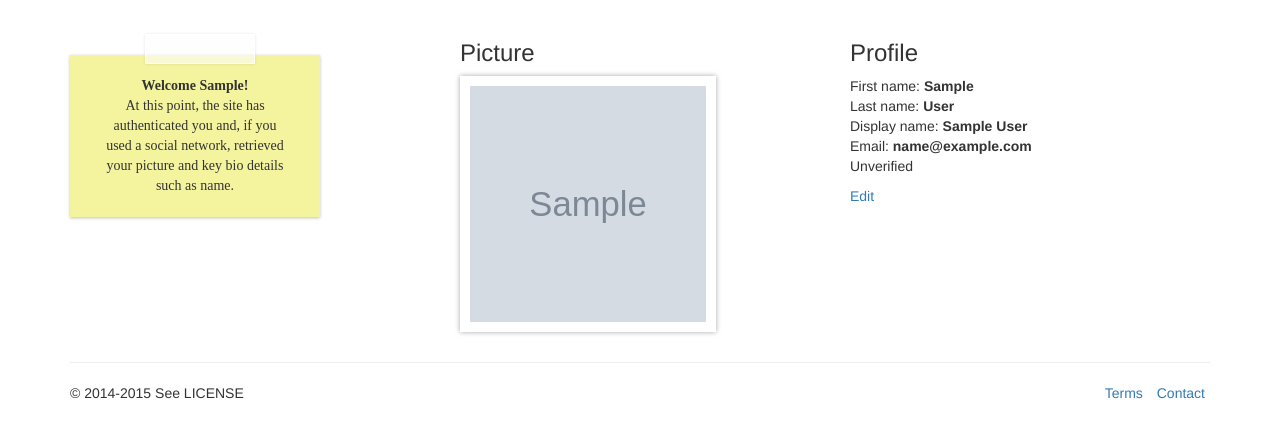
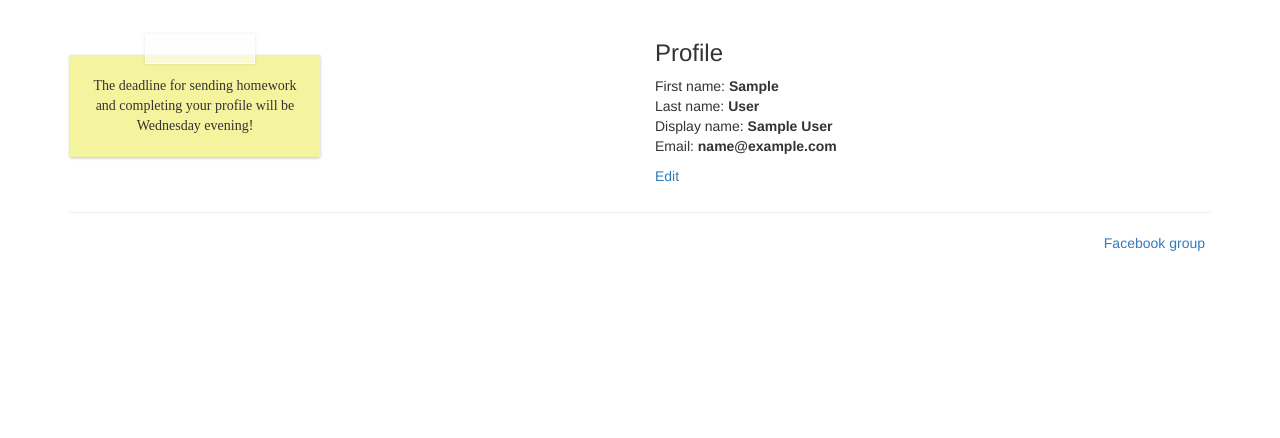
Before and after one commit to infoclock/OlympicTracker, a Django app: page /member/ in a window 1280 px wide. Shown: the part 51-489 px from the top of the page. Run offline with Django 3.2, Linux system fonts and the light colour scheme; a user stored in the database is signed in; tables that the repository leaves empty hold one stand-in row (values such as "Sample post"); grey boxes marked "Sample" are stand-in pictures; some libraries are stand-ins or nearby versions.

Commit message:
Clean homepage and footer #19

```diff
--- a/allauthdemo/templates/bases/bootstrap.html
+++ b/allauthdemo/templates/bases/bootstrap.html
@@ -32,10 +32,8 @@
   <hr>
   <footer>
     <ul class="list-inline pull-right">
-      <li><a href="{% url 'website_terms' %}">Terms</a></li>
-      <li><a href="{% url 'website_contact' %}">Contact</a></li>
+      <li><a href="https://www.facebook.com/groups/271299146330636/">Facebook group</a></li>
     </ul>
-    <p class=muted>{% include "copyright.html" %}</p>
   </footer>
 </div>
 {% endblock %}
--- a/allauthdemo/templates/member/member-index.html
+++ b/allauthdemo/templates/member/member-index.html
@@ -9,32 +9,19 @@
   <div class="row">
     {% bootstrap_messages %}
 
-    <div class="col-sm-6 col-md-4 col-lg4">
+    <div class="col-md-6">
       <p class="sticky taped2" style="width: 250px;">
-        <strong>Welcome {{ request.user.name }}!</strong><br>
-        At this point, the site has<br />
-        authenticated you and, if you<br />
-        used a social network, retrieved<br />
-        your picture and key bio details<br />
-        such as name.
+        The deadline for sending homework and completing your profile will be Wednesday evening!
       </p>
     </div>
 
-    <div class="col-sm-6 col-md-4 col-lg-4">
-      <h3>Picture</h3>
-      <p class="picture-frame">
-      {% if user.profile.avatar_url %}<img alt="" src="{{user.profile.avatar_url}}" style="width: 256px; height: 256px">
-      {% else %}No picture available yet.{% endif %}
-      </p>
-    </div>
-    <div class="col-sm-6 col-md-4 col-lg-4">
+    <div class="col-md-6">
       <h3>Profile</h3>
       <ul class="list-unstyled">
         <li>First name: <strong>{{user.first_name}}</strong></li>
         <li>Last name: <strong>{{user.last_name}}</strong></li>
         <li>Display name: <strong>{{user.display_name}}</strong></li>
         <li>Email: <strong>{{user.email}}</strong></li>
-        <li>{% if request.user.profile.account_verified %}Verified{% else %}Unverified{% endif %}</li>
       </ul>
       <a href="{% url 'account_profile' %}">Edit</a>
     </div>
```
